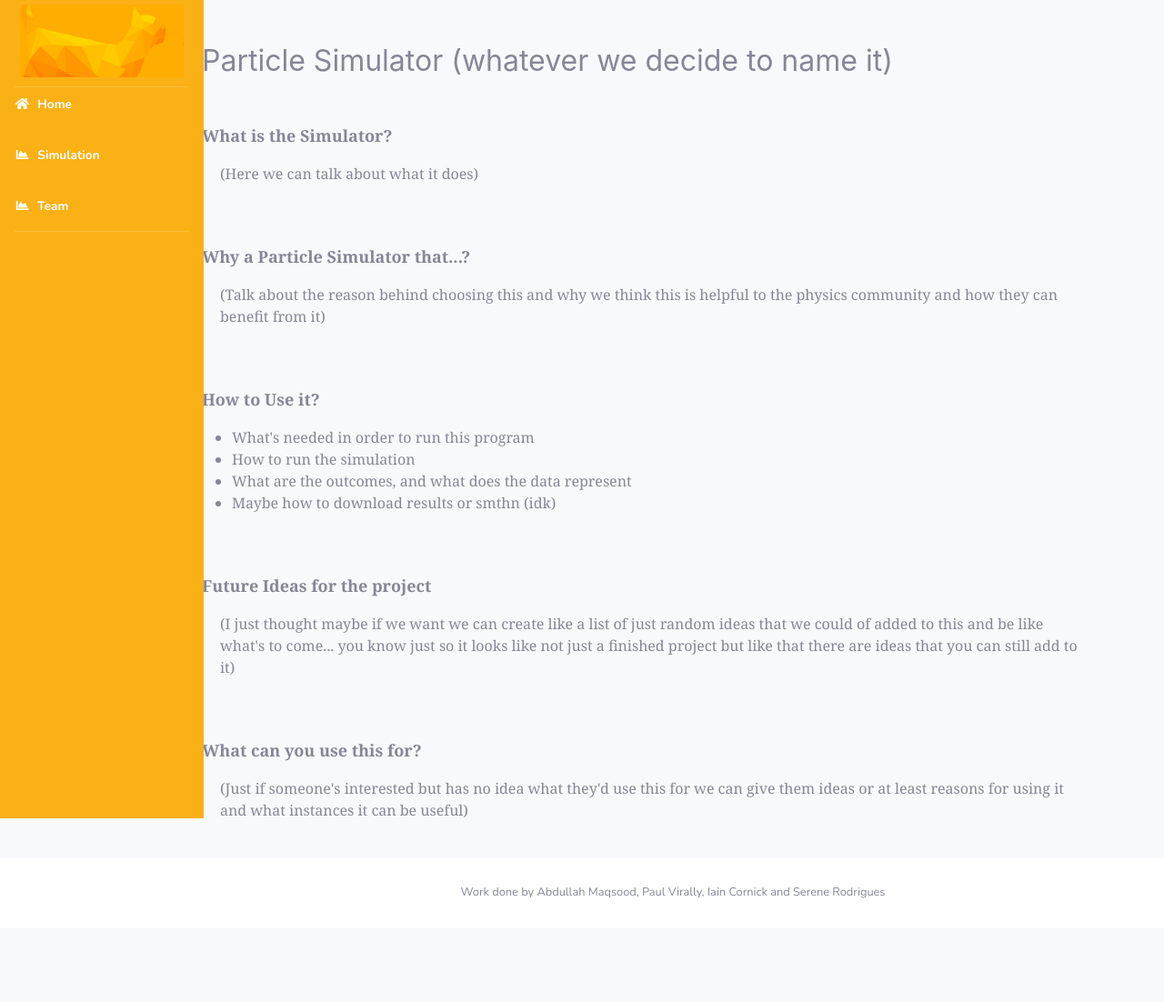
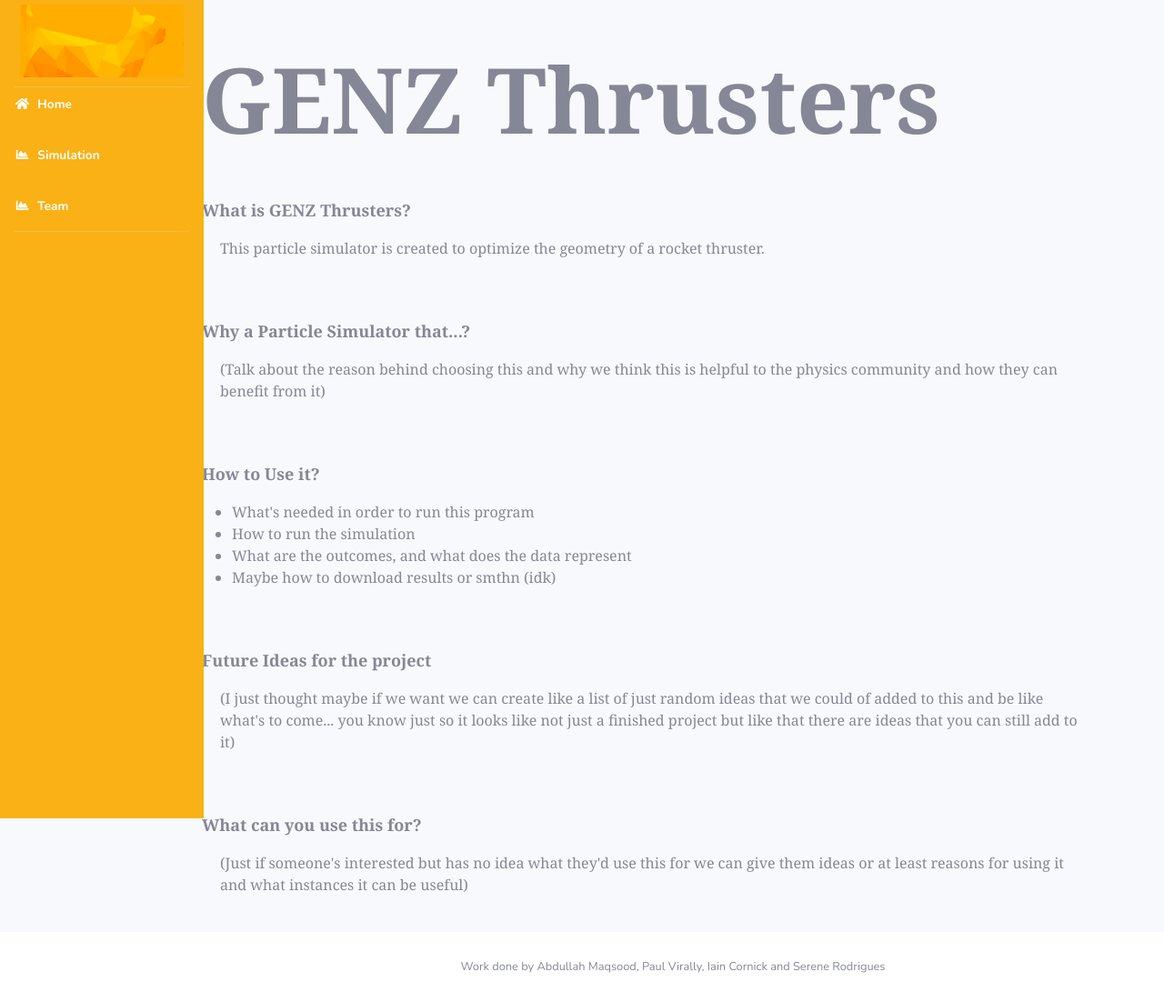
Before and after one commit to sxrodrigues/physhackathon2020, a Django app: page / in a window 1280 px wide. Shown: the whole page at 91% size. Before the commit the page ends 988 px from the top, so only its background shows below. Run offline with Django 3.2, Linux system fonts and the light colour scheme; parts of the project's set-up code (start-up, migrations or seed data) failed here and were passed over; some libraries are stand-ins or nearby versions.

```diff
--- a/CMakeLists.txt
+++ b/CMakeLists.txt
@@ -1,5 +1,6 @@
 cmake_minimum_required(VERSION 3.18.2)
 project(simulator)
 
+set (pybind11_DIR "/home/sfrodrig/.local/lib/python3.8/site-packages/pybind11/share/cmake/pybind11")
 find_package(pybind11 2.6.0 REQUIRED)
 pybind11_add_module(simulator SHARED src/module.cpp)
--- a/web_app/templates/simapp/start.html
+++ b/web_app/templates/simapp/start.html
@@ -9,15 +9,14 @@
 </head>
 <div class="container">
 
-    <h2 class = "text-secondary" style="display:inline; font-family:-apple-system, BlinkMacSystemFont, 'Segoe UI', Roboto, Oxygen, Ubuntu, Cantarell, 'Open Sans', 'Helvetica Neue', sans-serif;">
-        Particle Simulator (whatever we decide to name it) </h2>
+    <h2 class = "text-secondary" style="display:inline; font-family:Cambria, Cochin, Georgia, Times, 'Times New Roman', serif; font-weight: bolder; font-size: 100px;">
+        GENZ Thrusters</h2>
 
     <p style ="padding-top: 50px; font-family: Cambria, Cochin, Georgia, Times, 'Times New Roman', serif; font-weight: bolder; font-size: large;">
-        What is the Simulator?</p>
+        What is GENZ Thrusters?</p>
 
     <p style ="padding-left: 20px; font-family: Cambria, Cochin, Georgia, Times, 'Times New Roman', serif">
-        (Here we can talk about what it does)
-    </p>
+    This particle simulator is created to optimize the geometry of a rocket thruster.</p>
 
     <p style ="padding-top: 50px; font-family: Cambria, Cochin, Georgia, Times, 'Times New Roman', serif; font-weight: bolder; font-size: large;">
         Why a Particle Simulator that...?</p>
```
Also changed, not shown: web_app/templates/simapp/about.html (+5 -5 lines), web_app/simapp/static/simapp/abdullah.jpg (added), web_app/simapp/static/simapp/iain.jpg (added), web_app/simapp/static/simapp/image.jpg (added), web_app/simapp/static/simapp/paul.jpeg (added), web_app/simapp/static/simapp/serene.jpg (deleted).
